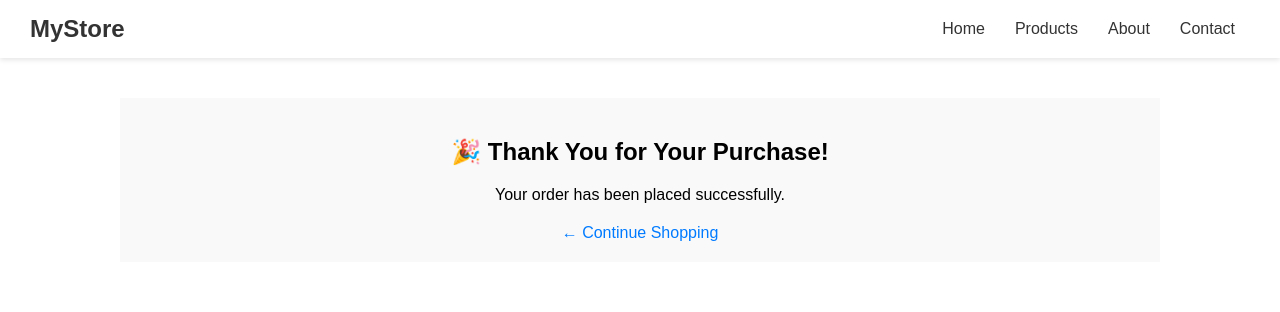
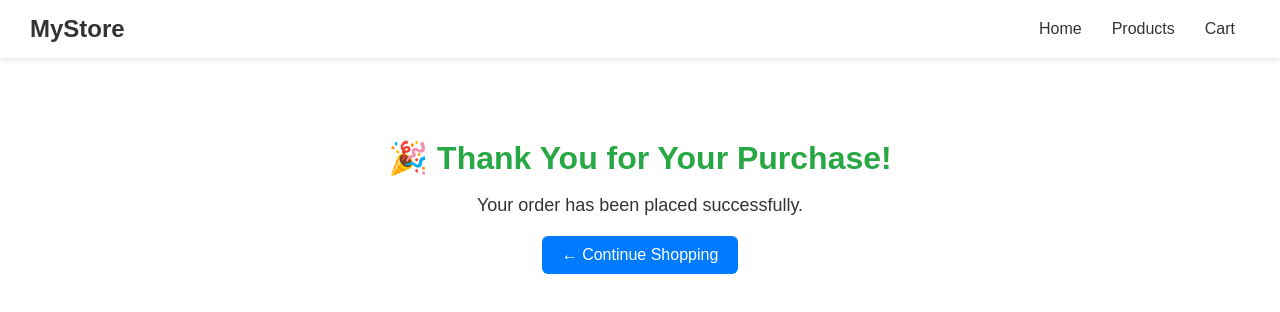
Before and after one commit to nitishchaubeyy/ecommerce-frontend, a website: page checkout.html in a window 1280 px wide. Drawn offline with Linux system fonts and the light colour scheme; files that its build step writes are made by us from their sources.

Commit message:
Fix Minor Bug in cart

```diff
--- a/checkout.html
+++ b/checkout.html
@@ -3,8 +3,52 @@
   <head>
     <meta charset="UTF-8" />
     <meta name="viewport" content="width=device-width, initial-scale=1.0" />
-  <title>Checkout</title>
-  <link rel="stylesheet" href="styles/main.css" />
+    <title>Checkout - MyStore</title>
+    <link rel="stylesheet" href="styles/main.min.css" />
+    <style>
+      .checkout-success {
+        text-align: center;
+        padding: 60px 20px;
+        animation: fadeInUp 0.6s ease-in-out;
+      }
+
+      .checkout-success h1 {
+        font-size: 2rem;
+        color: #28a745;
+        margin-bottom: 10px;
+      }
+
+      .checkout-success p {
+        font-size: 18px;
+        color: #333;
+        margin-bottom: 20px;
+      }
+
+      .checkout-success a {
+        display: inline-block;
+        background-color: #007bff;
+        color: #fff;
+        padding: 10px 20px;
+        text-decoration: none;
+        border-radius: 6px;
+        transition: background-color 0.3s ease;
+      }
+
+      .checkout-success a:hover {
+        background-color: #0056b3;
+      }
+
+      @keyframes fadeInUp {
+        0% {
+          opacity: 0;
+          transform: translateY(20px);
+        }
+        100% {
+          opacity: 1;
+          transform: translateY(0);
+        }
+      }
+    </style>
   </head>
   <body>
     <header class="main-header">
@@ -12,20 +56,15 @@
       <nav class="nav-links">
         <a href="index.html">Home</a>
         <a href="product.html">Products</a>
-      <a href="#">About</a>
-      <a href="#">Contact</a>
+        <a href="cart.html">Cart</a>
       </nav>
     </header>
 
-  <main class="cart-container" style="text-align: center;">
-    <h2>🎉 Thank You for Your Purchase!</h2>
+    <main class="checkout-success">
+      <h1>🎉 Thank You for Your Purchase!</h1>
       <p>Your order has been placed successfully.</p>
-    <a href="index.html" class="continue-link">← Continue Shopping</a>
+      <a href="index.html">← Continue Shopping</a>
     </main>
 
-  <script>
-    // Clear cart data after successful checkout
-    localStorage.removeItem('cart');
-  </script>
   </body>
 </html>
```
Also changed, not shown: product.html (+2 -6 lines), styles/scripts/product.min.js. Lines whose indentation alone changed are shown as unchanged.
